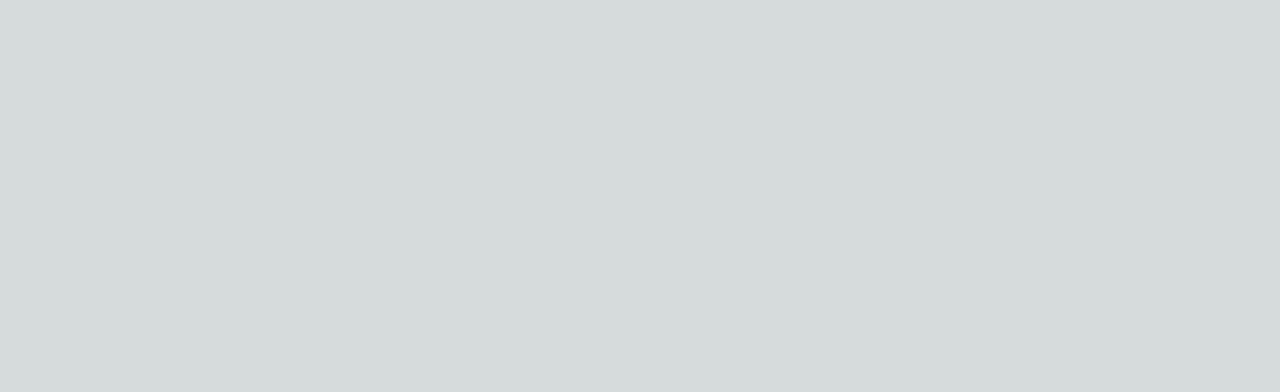
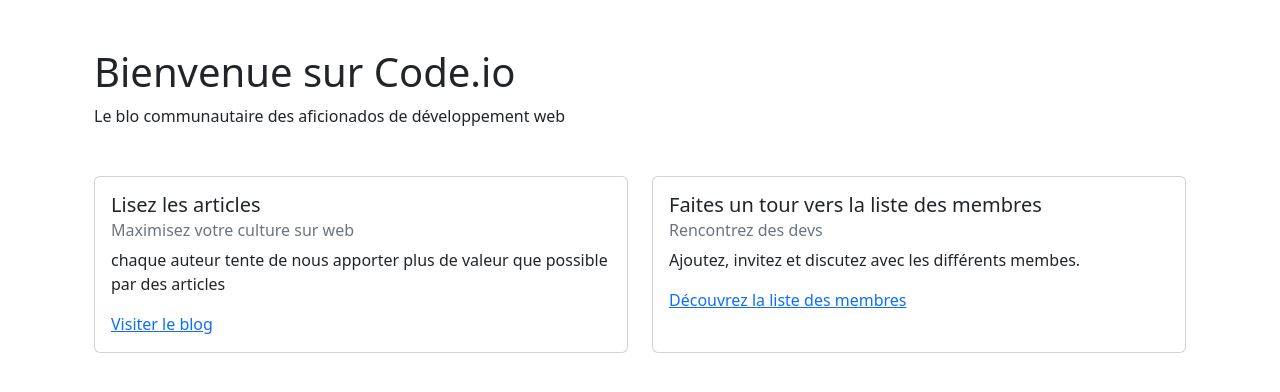
Before and after one commit to esperantkela/simple-nextjs-blog, a Next.js app: page / in a window 1280 px wide. Shown: the top 392 px of the page. Built offline with nearby package versions, Linux system fonts and the light colour scheme.

Commit message:
design home page

```diff
--- a/pages/_app.js
+++ b/pages/_app.js
@@ -1,4 +1,4 @@
-import '@/styles/globals.css'
+import 'bootstrap/dist/css/bootstrap.min.css';
 
 export default function App({ Component, pageProps }) {
   return <Component {...pageProps} />
--- a/pages/index.js
+++ b/pages/index.js
@@ -1,6 +1,40 @@
-
+import Link from "next/link";
 export default function Home() {
   return (
-    <div></div>
-  )
+    <div className="container px-4 pt-5">
+      <h1>Bienvenue sur Code.io</h1>
+      <span>Le blo communautaire des aficionados de développement web</span>
+
+      <div className="row mt-5">
+        <div className="col-12 col-sm-6">
+          <div className="card w-100 h-100">
+            <div className="card-body">
+              <h5 className="card-title">Lisez les articles</h5>
+              <h6 className="card-subtitle mb-2 text-muted">Maximisez votre culture sur web</h6>
+              <p className="card-text">
+                chaque auteur tente de nous apporter plus de valeur que possible par des articles
+              </p>
+              <Link href='/blog'>
+                Visiter le blog
+              </Link>
+            </div>
+          </div>
+        </div>
+        <div className="col-12 col-sm-6">
+          <div className="card w-100 h-100">
+            <div className="card-body">
+              <h5 className="card-title">Faites un tour vers la liste des membres</h5>
+              <h6 className="card-subtitle mb-2 text-muted">Rencontrez des devs</h6>
+              <p className="card-text">
+                Ajoutez, invitez et discutez avec les différents membes.
+              </p>
+              <Link href='/utilisateurs'>
+                Découvrez la liste des membres
+              </Link>
+            </div>
+          </div>
+        </div>
+      </div>
+    </div>
+  );
 }
```
